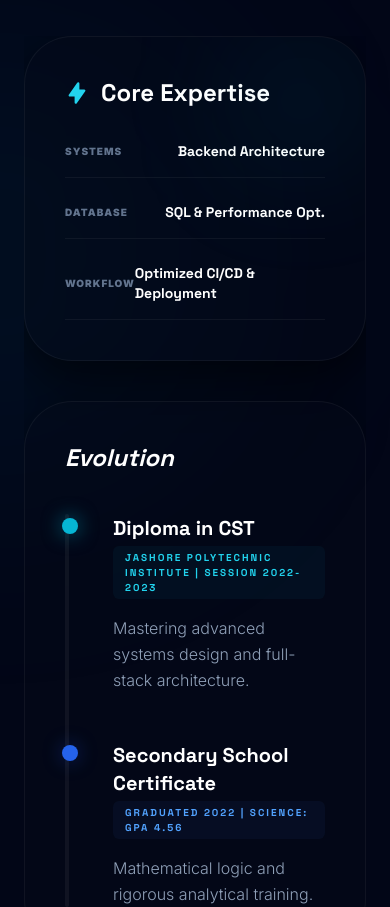
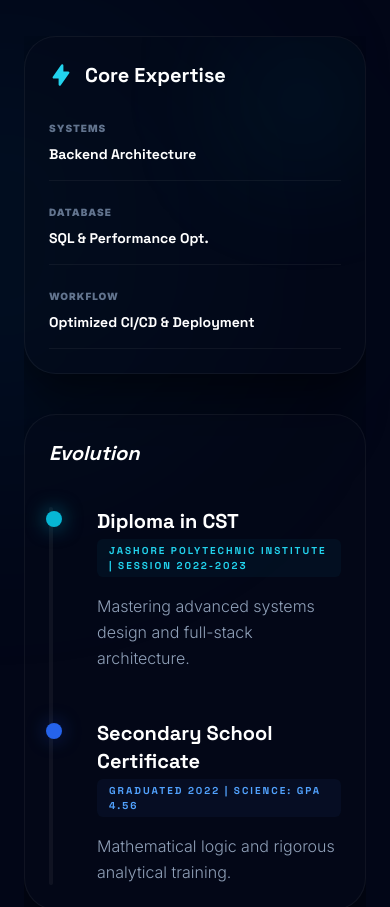
Before and after one commit to HridoyExe/portfolio, a React (Vite) app: page /about in a window 390 px wide. Shown: the part 1140-2047 px from the top of the page. Built offline with nearby package versions, Linux system fonts and the light colour scheme.

Commit message:
Mobile View Update

```diff
--- a/src/components/About.jsx
+++ b/src/components/About.jsx
@@ -102,9 +102,9 @@ const About = () => {
             {/* Right Column: Timeline & Cards */}
             <div className="lg:col-span-5 space-y-10">
               <SectionReveal delay={0.4}>
-                <motion.div variants={revealVariants} className="premium-card p-10 rounded-[3rem] border-white/5 relative group overflow-hidden">
+                <motion.div variants={revealVariants} className="premium-card p-6 md:p-10 rounded-[2rem] md:rounded-[3rem] border-white/5 relative group overflow-hidden">
                   <div className="absolute top-0 right-0 w-32 h-32 bg-cyan-500/10 blur-3xl rounded-full"></div>
-                  <h3 className="text-2xl font-extrabold text-white mb-8 font-display flex items-center gap-3">
+                  <h3 className="text-xl md:text-2xl font-extrabold text-white mb-8 font-display flex items-center gap-3">
                     <HiLightningBolt size={24} className="text-cyan-400" />
                     Core Expertise
                   </h3>
@@ -117,17 +117,17 @@ const About = () => {
                       <motion.div
                         key={i}
                         whileHover={{ x: 5 }}
-                        className="flex justify-between items-center border-b border-white/5 pb-4 group/item cursor-default"
+                        className="flex flex-col sm:flex-row sm:justify-between sm:items-center border-b border-white/5 pb-4 gap-2 sm:gap-0 group/item cursor-default"
                       >
                         <span className="text-slate-500 font-black text-[10px] tracking-widest uppercase">{item.label}</span>
-                        <span className="text-white font-bold text-sm font-display group-hover/item:text-cyan-400 transition-colors">{item.value}</span>
+                        <span className="text-white font-bold text-sm md:text-base font-display group-hover/item:text-cyan-400 transition-colors text-left sm:text-right">{item.value}</span>
                       </motion.div>
                     ))}
                   </div>
                 </motion.div>
 
-                <motion.div variants={revealVariants} className="premium-card p-10 rounded-[3rem] border-white/5 relative mt-10">
-                  <h3 className="text-2xl font-extrabold text-white mb-10 font-display italic">Evolution</h3>
+                <motion.div variants={revealVariants} className="premium-card p-6 md:p-10 rounded-[2rem] md:rounded-[3rem] border-white/5 relative mt-10">
+                  <h3 className="text-xl md:text-2xl font-extrabold text-white mb-10 font-display italic">Evolution</h3>
                   <div className="space-y-12">
                     <div className="relative pl-12">
                       {/* Animated Vertical Line */}
--- a/src/components/Contact.jsx
+++ b/src/components/Contact.jsx
@@ -91,7 +91,7 @@ const Contact = () => {
           <SectionReveal delay={0.2}>
             <div className="space-y-8 h-full">
               {/* Profile Card */}
-              <div className="premium-card p-10 rounded-[3rem] border-white/5 relative overflow-hidden group">
+              <div className="premium-card p-6 md:p-10 rounded-[2rem] md:rounded-[3rem] border-white/5 relative overflow-hidden group">
                 <div className="absolute top-0 right-0 w-32 h-32 bg-cyan-500/10 blur-3xl rounded-full"></div>
                 <div className="flex items-center gap-6 mb-10">
                   <div className="w-20 h-20 rounded-2xl bg-slate-900 border border-white/10 overflow-hidden group-hover:scale-105 transition-transform duration-500">
@@ -132,7 +132,7 @@ const Contact = () => {
               </div>
 
               {/* Instant Connect Card */}
-              <div className="premium-card p-10 rounded-[3rem] border-white/5 bg-linear-to-br from-cyan-500/5 to-transparent">
+              <div className="premium-card p-6 md:p-10 rounded-[2rem] md:rounded-[3rem] border-white/5 bg-linear-to-br from-cyan-500/5 to-transparent">
                 <div className="flex items-center gap-4 mb-6">
                   <div className="w-12 h-12 rounded-2xl bg-cyan-500 flex items-center justify-center text-slate-950 shadow-lg shadow-cyan-500/20">
                     <FaWhatsapp size={24} />
@@ -157,7 +157,7 @@ const Contact = () => {
           {/* Right Column: Form */}
           <SectionReveal delay={0.4}>
             <div className="lg:col-span-2 h-full">
-              <div className="premium-card p-10 lg:p-16 rounded-[4rem] border-white/5 shadow-2xl relative overflow-hidden h-full">
+              <div className="premium-card p-6 md:p-10 lg:p-16 rounded-[2rem] md:rounded-[4rem] border-white/5 shadow-2xl relative overflow-hidden h-full">
                 <div className="relative z-10">
                   <div className="mb-12">
                     <h3 className="text-3xl font-extrabold text-white mb-4 font-display">Initialize Conversation</h3>
--- a/src/components/Skills.jsx
+++ b/src/components/Skills.jsx
@@ -186,7 +186,7 @@ const Skills = () => {
           viewport={{ once: true }}
           className="mt-32 max-w-5xl mx-auto"
         >
-          <div className="premium-card p-12 md:p-16 rounded-[4rem] flex flex-col lg:flex-row items-center gap-12 overflow-hidden relative group">
+          <div className="premium-card p-8 md:p-16 rounded-[2.5rem] md:rounded-[4rem] flex flex-col lg:flex-row items-center gap-12 overflow-hidden relative group">
             <div className="absolute top-0 right-0 w-64 h-64 bg-cyan-500/10 blur-[80px] rounded-full -translate-y-1/2 translate-x-1/2"></div>
 
             <div className="w-24 h-24 rounded-[2rem] bg-linear-to-tr from-cyan-500 to-blue-600 flex items-center justify-center shadow-2xl shadow-cyan-500/30 shrink-0 group-hover:rotate-12 transition-transform duration-700">
```
